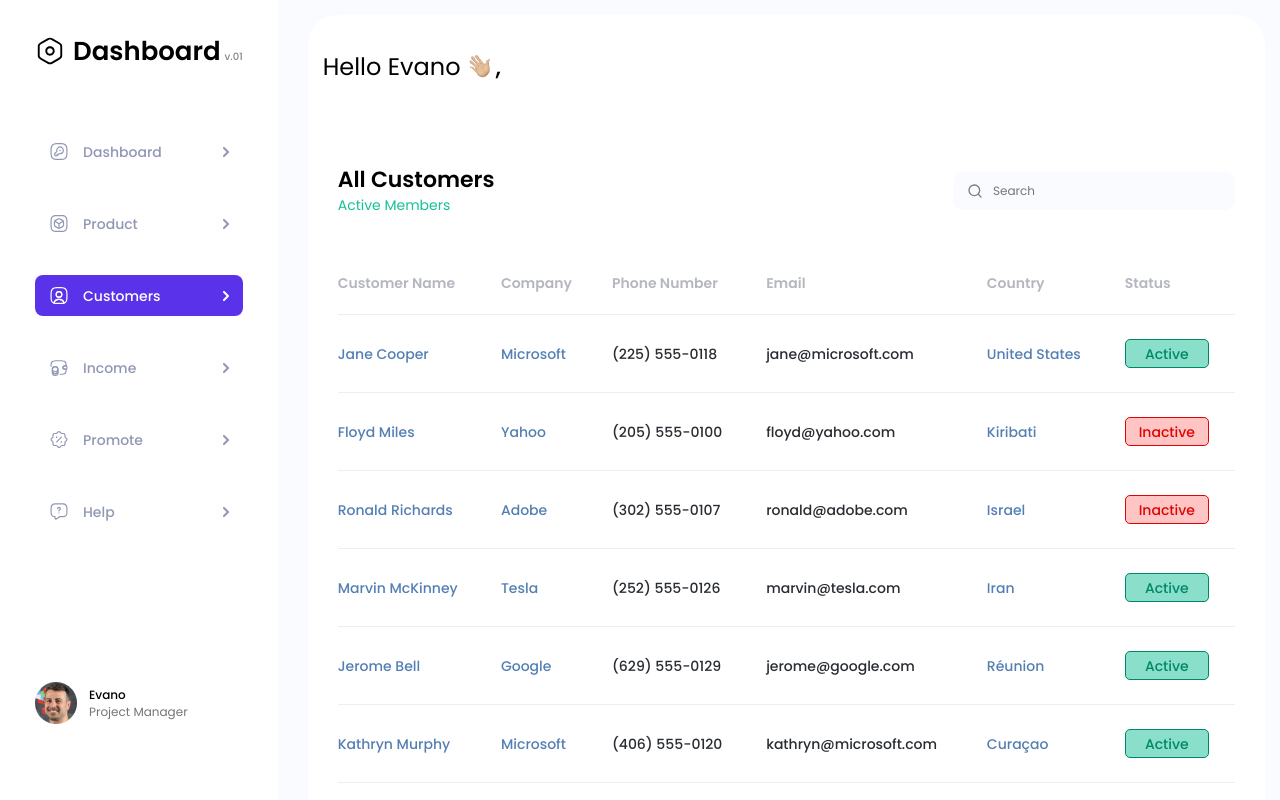
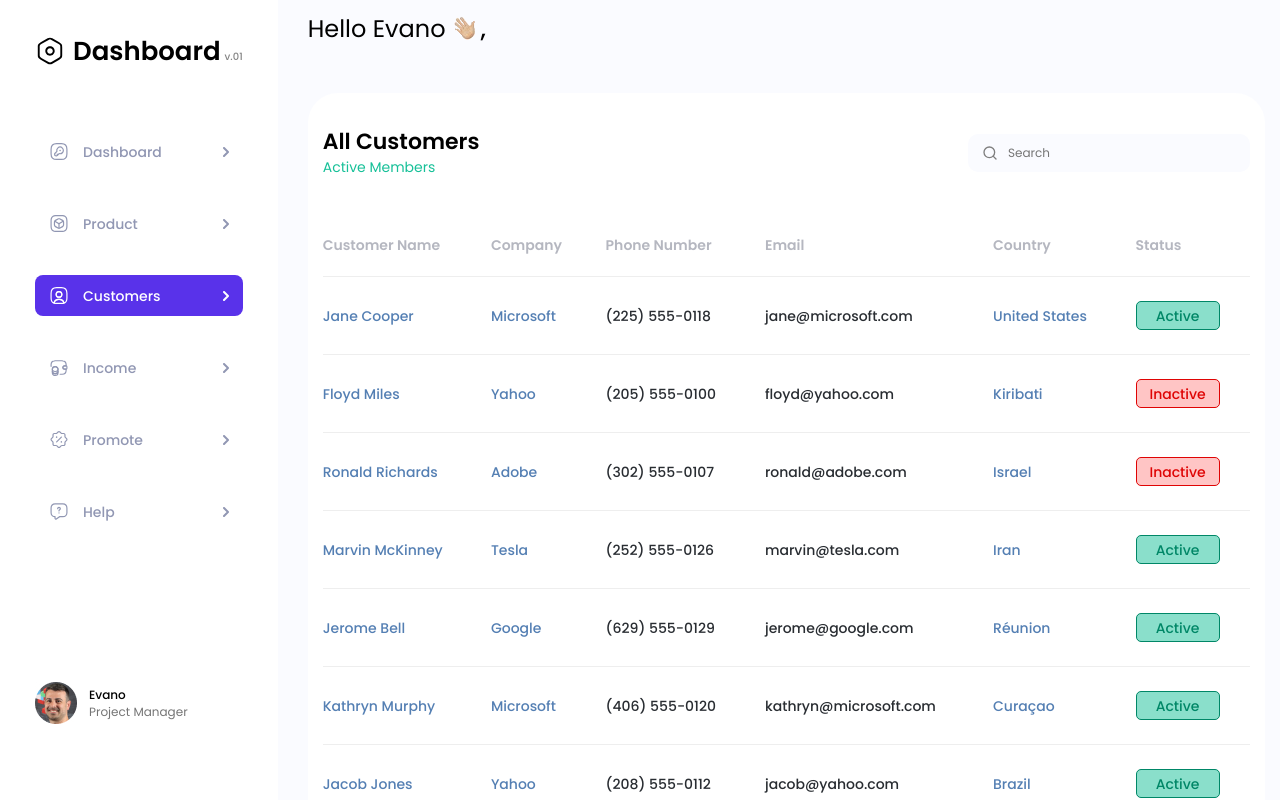
Before and after one commit to RusLan2186/Dashboard, a Next.js app: page /customers in a window 1280 px wide. Shown: the top 800 px of the page. Built offline with nearby package versions, Linux system fonts and the light colour scheme.

Commit message:
fix errors

```diff
--- a/app/customers/page.tsx
+++ b/app/customers/page.tsx
@@ -38,7 +38,7 @@ const Customers = () => {
   );
 
   return (
-    <div className={cl.content}>
+    <div>
       <div className={cl.title}>
         <h1>Hello Evano</h1>
         <Image src={HelloIcon} alt='Hello' />,
```
